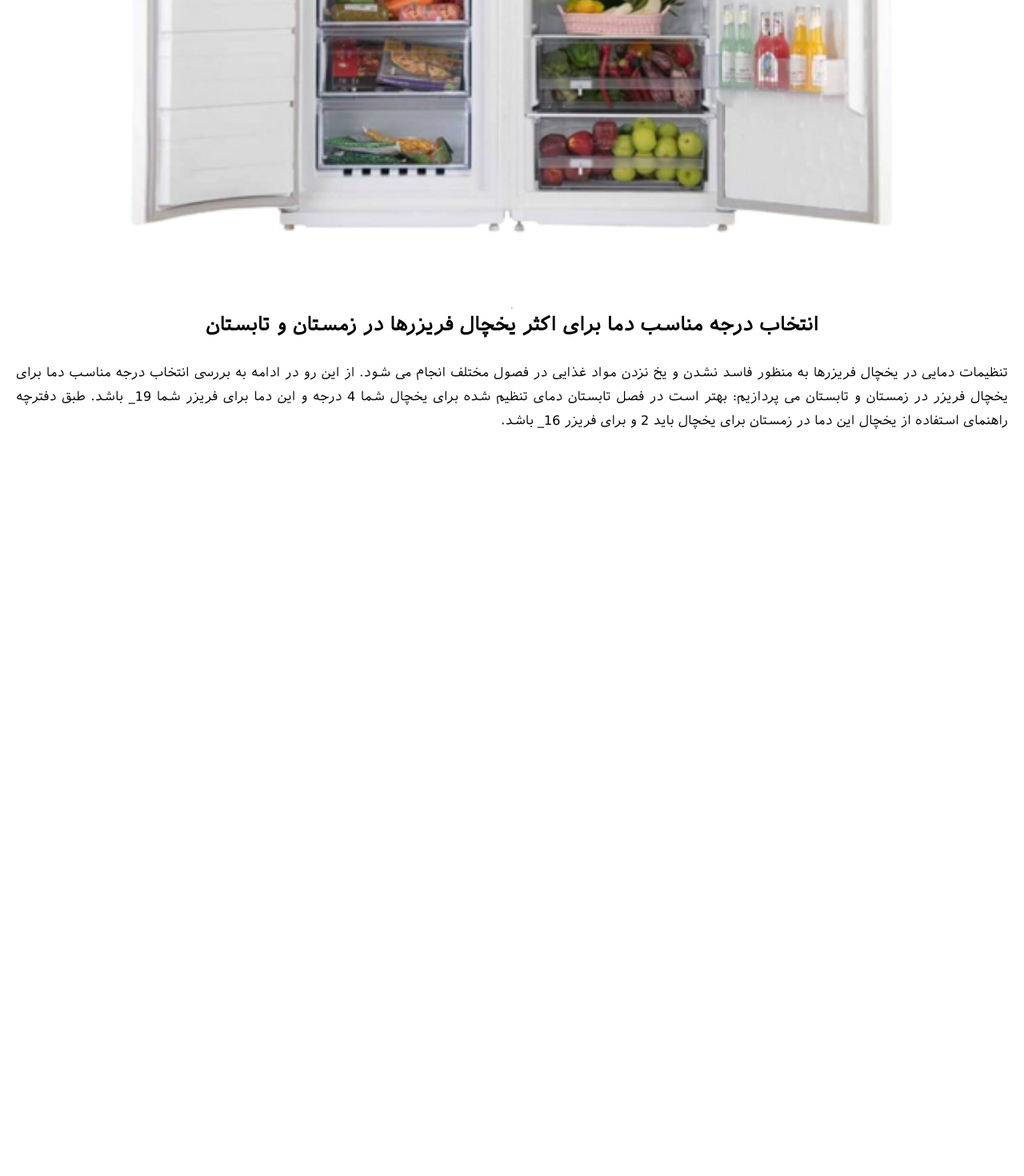
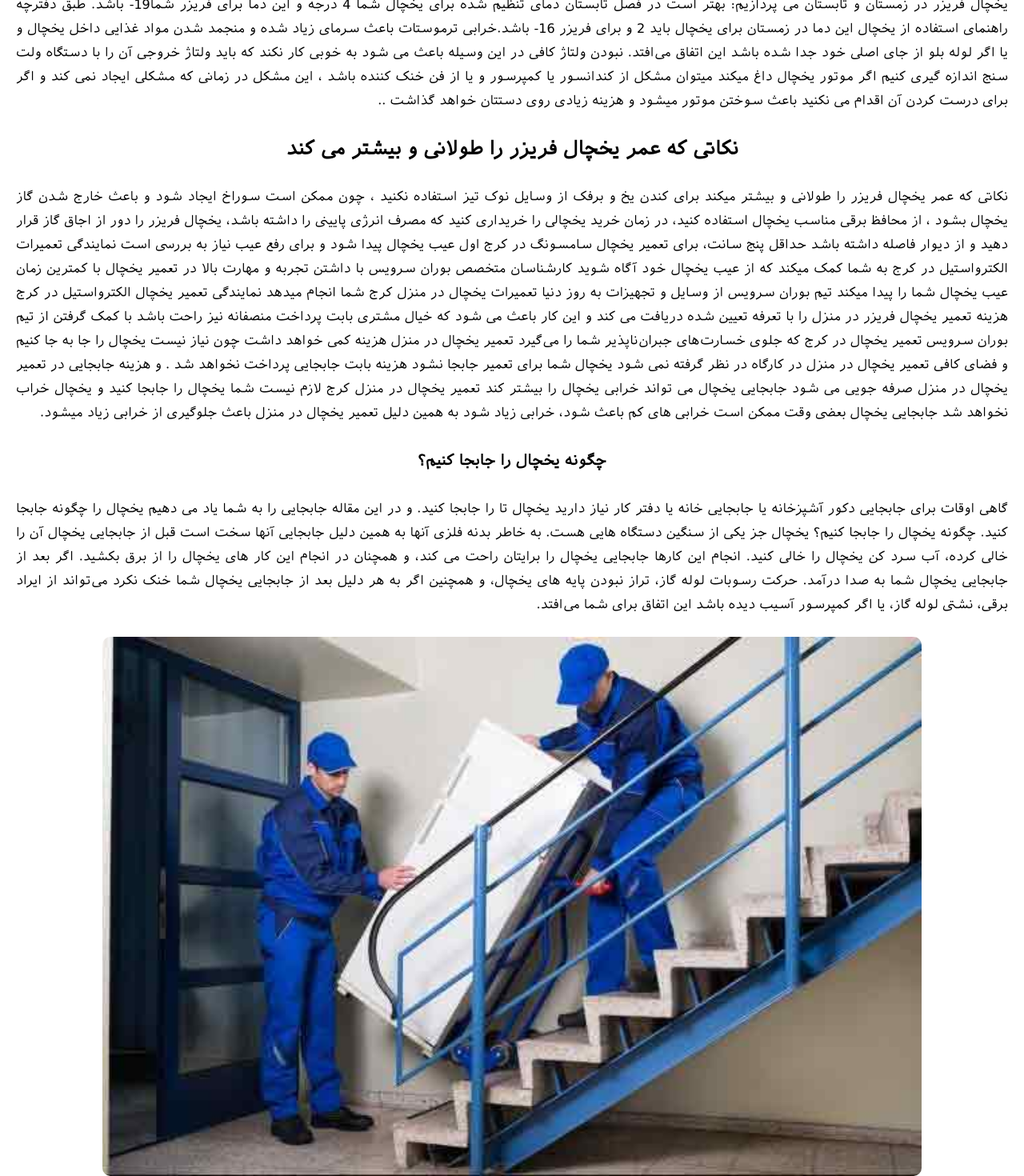
Before and after one commit to Hamidreza777/SardKaraj, a React (Create React App) app: page / in a window 1280 px wide. Shown: the part 835-2305 px from the top of the page at 80% size. Before the commit the page ends 1376 px from the top, so only its background shows below. Built offline with nearby package versions, Linux system fonts and the light colour scheme.

Commit message:
firstcod

```diff
--- a/src/Components/Body/Body.js
+++ b/src/Components/Body/Body.js
@@ -1,6 +1,10 @@
 import React from "react";
 import bodycss from "./Body.module.css";
 import yakhchal1 from "../../Pic/yakhchal 1.png";
+
+import jabeja from "../../Pic/jabeja.jpg"
+
+import { FcPhone } from "react-icons/fc";
 const Body = () => {
   return (
     <div>
@@ -12,20 +16,46 @@ const Body = () => {
           تعمیرکاران ما تعمیر یخچال فریزرها و لباسشویی های برند های مختلف از
           جمله سامسونگ، بوش، ال جی، آاگ، زیمنس، آریستون و … را در سریعترین زمان
           ممکن و با هزینه مناسب انجام می دهند. تعهد در انجام بهترین خدمات از
-          اولویت های اصلی گروه بوران سرویس می باشد .
+          از آنجایی که وسیله یخچال برای تازه نگه داشتن مواد غذایی ساخته شده است و یخچال مواد غذایی را سرد نگه ندارد باید  تعمیر شود ، اگر یخچال شما به خوبی سرد نمی شود می تواند مشکل کویل های کندانسور باشد ، از آنجایی که این یک مشکل تخصصی است به یک تعمیرکار ماهر نیاز دارید. یکی از مشکلات دیگری که باعث خرابی یخچال و فریزر شما میشود mcb یک قطعه کننده در مدار است که معیوب شدن این قطعه کوچک باعث خرابی میشود. یکی دیگر از دلایل اصلی در خراب شدن یخچال و فریزر خرابی موتور می باشد در این شرایط یخچال و فریزر خاموش شده و اصلا روشن نمیشود،در این شرایط باید موتور عوض شده و این کار باید توسط یک تعمیرکار حرفه‌ای انجام شود. اگر آلارم فیلتر تصفیه آب روشن شود باید فیلتر داخلی و پشتی تصفیه آب عوض شود اگر یخچال دارای سروصدای زیاد باشد این مشکل می تواند از سه جا باشد پایه موتور لوله های داخلی یخچال فن یخچال برای حل این  مشکل از تعمیر کاران ماهر در این زمینه کمک بگیرید .اولویت های اصلی گروه بوران سرویس می باشد .
         </p>
 
-        <img className={bodycss.yakh1} src={yakhchal1}></img>
+        <img className={bodycss.yakh2} src={yakhchal1}></img>
             <hr></hr>
         <h2>
           انتخاب درجه مناسب دما برای اکثر یخچال فریزرها در زمستان و تابستان
         </h2>
         <p>تنظیمات دمایی در یخچال فریزرها  به منظور فاسد نشدن و یخ نزدن مواد غذایی در فصول
  مختلف انجام می شود. از این رو در ادامه به بررسی انتخاب درجه مناسب دما برای یخچال فریزر در زمستان و تابستان می پردازیم:
-بهتر است در فصل تابستان دمای تنظیم شده برای  یخچال  شما 4 درجه و این دما برای فریزر شما 19_ باشد.
-طبق دفترچه راهنمای استفاده از یخچال  این دما در زمستان برای یخچال باید 2 و برای فریزر 16_ باشد.</p>
+بهتر است در فصل تابستان دمای تنظیم شده برای  یخچال  شما 4 درجه و این دما برای فریزر شما19- باشد.
+طبق دفترچه راهنمای استفاده از یخچال  این دما در زمستان برای یخچال باید 2 و برای فریزر 16- باشد.خرابی ترموستات باعث سرمای زیاد شده و منجمد شدن مواد غذایی داخل یخچال و یا اگر لوله بلو از جای اصلی خود جدا شده باشد این اتفاق می‌افتد. نبودن ولتاژ کافی در این وسیله باعث می شود به خوبی کار نکند که باید ولتاژ خروجی آن را با دستگاه ولت سنج اندازه گیری کنیم اگر موتور یخچال داغ میکند میتوان مشکل از کندانسور یا کمپرسور و یا از فن خنک کننده باشد ، این مشکل در زمانی که مشکلی ایجاد نمی کند و اگر برای درست کردن آن اقدام می نکنید باعث سوختن موتور میشود و هزینه زیادی روی دستتان خواهد گذاشت ..</p>
+
+      <h2>
+        نکاتی که عمر یخچال فریزر را طولانی و بیشتر می کند
+      </h2>
+      <p>
+      نکاتی که عمر یخچال فریزر را طولانی و بیشتر میکند برای کندن یخ و برفک از وسایل نوک تیز استفاده نکنید ، چون ممکن است سوراخ ایجاد شود و باعث خارج شدن گاز یخچال بشود ، از محافظ برقی مناسب یخچال استفاده کنید، در زمان خرید یخچالی را خریداری کنید که مصرف انرژی پایینی را داشته باشد، یخچال فریزر را دور از اجاق گاز قرار دهید و از دیوار فاصله داشته باشد حداقل پنج سانت،
+ برای تعمیر یخچال سامسونگ در کرج اول عیب یخچال پیدا شود و برای رفع عیب نیاز به بررسی است نمایندگی تعمیرات الکترواستیل در کرج به شما کمک میکند که از عیب یخچال خود آگاه شوید کارشناسان متخصص بوران سرویس  با داشتن تجربه و مهارت بالا در تعمیر یخچال با کمترین زمان عیب یخچال شما را پیدا میکند تیم بوران سرویس از وسایل و تجهیزات به روز دنیا تعمیرات یخچال در منزل کرج شما انجام میدهد
+نمایندگی تعمیر یخچال الکترواستیل در کرج هزینه تعمیر یخچال فریزر در منزل را با تعرفه تعیین شده دریافت می کند و این کار باعث می شود که خیال مشتری بابت پرداخت منصفانه نیز راحت باشد با کمک گرفتن از تیم بوران سرویس تعمیر یخچال در کرج که جلوی خسارت‌های جبران‌ناپذیر شما را می‌گیرد تعمیر یخچال در منزل هزینه کمی خواهد داشت چون نیاز نیست یخچال را جا به جا کنیم و فضای کافی تعمیر یخچال در منزل در کارگاه در نظر گرفته نمی شود یخچال شما برای تعمیر جابجا نشود هزینه بابت جابجایی پرداخت نخواهد شد . و هزینه جابجایی در تعمیر یخچال در منزل صرفه جویی می شود جابجایی یخچال می تواند خرابی یخچال را بیشتر کند تعمیر یخچال در منزل کرج لازم نیست شما یخچال را جابجا کنید و یخچال خراب نخواهد شد جابجایی یخچال بعضی وقت ممکن است خرابی های کم باعث شود، خرابی زیاد شود به همین دلیل تعمیر یخچال در منزل باعث جلوگیری از خرابی زیاد میشود.
+      </p>
+
+ {/*   <div  className={bodycss.fcicon}>
+    <FcPhone className={bodycss.icon}/>
+    </div>
+ */}
+<h3>چگونه یخچال را جابجا کنیم؟</h3>
+
+<p>
+گاهی اوقات برای جابجایی دکور آشپزخانه یا جابجایی خانه یا دفتر کار نیاز دارید یخچال تا را جابجا کنید. و در این مقاله جابجایی را به شما یاد می دهیم یخچال را چگونه جابجا کنید.
+چگونه یخچال را جابجا کنیم؟
+یخچال جز یکی از سنگین دستگاه هایی هست. به خاطر بدنه فلزی آنها به همین دلیل  جابجایی آنها سخت است قبل از جابجایی یخچال آن را خالی کرده، آب سرد کن یخچال را خالی کنید. انجام این کارها جابجایی یخچال را برایتان راحت می کند،  و همچنان در انجام این کار های یخچال را از برق بکشید.
+اگر بعد از جابجایی یخچال شما به صدا درآمد. حرکت رسوبات لوله گاز، تراز نبودن پایه های یخچال، و همچنین اگر به هر دلیل بعد از جابجایی یخچال شما خنک نکرد می‌تواند از ایراد برقی، نشتی لوله گاز، یا اگر کمپرسور آسیب دیده باشد این اتفاق برای شما می‌افتد.
+</p>
+
+<img className={bodycss.jabeja} src={jabeja}></img>
       </div>
+
     </div>
+
   );
 };
 
--- a/src/Components/Body/Body.module.css
+++ b/src/Components/Body/Body.module.css
@@ -23,6 +23,31 @@
   margin: 25px 20px;
   line-height: 30px;
 }
-.yakh1{
+.yakh2{
     width: 80%;
+ height: 300px;
 }
+.jabeja{
+  width: 80%;
+  border-radius: 10px;
+
+}
+.slide h3{
+  line-height: 40px;
+  text-align: center;
+}
+/* .fcicon{
+border-radius: 50px;
+  height: 70px;
+  width: 70px;
+  background-color:rgb(17, 254, 17);
+margin-top: 20px;
+margin-top: 10px;
+position: absolute;
+z-index: 1;
+
+}
+.icon{
+  margin: 10px;
+  font-size: 50px;
+} */
```
Also changed, not shown: src/Pic/jabeja.jpg (added), 1 other file (tests, documents, lock files or other folders).
